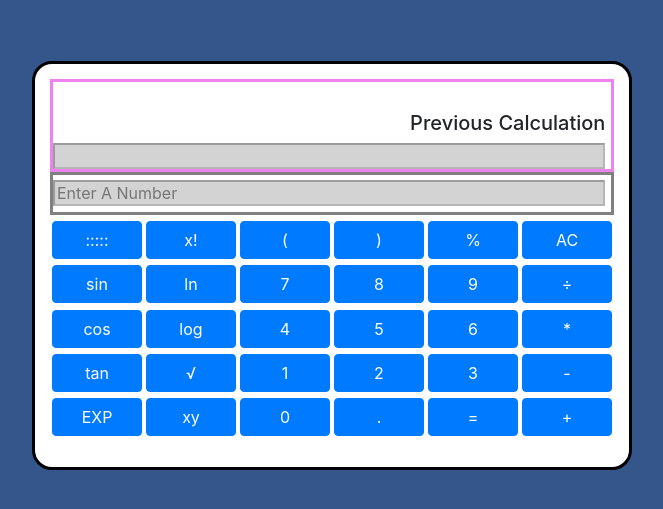
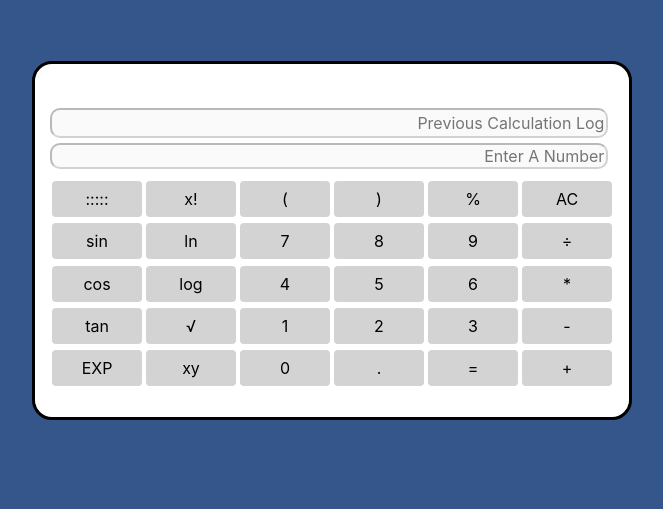
Before and after one commit to LuiDEVBubble/Calculator-, a plain HTML site: page index.html in a window 1280 px wide. Shown: the part 105-614 px from the top of the page, without its empty margins (308-971 px from the left). Drawn offline with nearby package versions, Linux system fonts and the light colour scheme.

Commit message:
Sleek calculator with basic operations. Hard calculations coming soon

```diff
--- a/functions.js
+++ b/functions.js
@@ -8,6 +8,7 @@ function solve()
 {
 
     let x = document.getElementById("displayResult").value;
+    document.getElementById("previousResult").value = x;
     // if (x == null)
     // {
     //     return;
@@ -20,4 +21,5 @@ function solve()
 function clr()
 {
     document.getElementById("displayResult").value = "";
+    document.getElementById("previousResult").value = "";
 }
--- a/index.html
+++ b/index.html
@@ -21,8 +21,8 @@
     <h2>Final exam Calculator Project</h2>
     <div class="entireCalculator container-small">
         <div class="calculatorPreviousCalc flex-row">
-            <h5>Previous Calculation</h5>
-            <input type="text" id="previousResult" placeholder="" disabled/>
+            <!-- <h5></h5> -->
+            <input type="text" id="previousResult" placeholder="Previous Calculation Log" disabled/>
         </div>
         <div class="calculatorDisplay flex-row">
             <!-- <h4 type="text" id="displayResult">Test</h4> -->
--- a/stylessheet.css
+++ b/stylessheet.css
@@ -22,7 +22,7 @@
 {
     display: block;
     text-align: right;
-    border: violet solid;
+    /* border: violet solid; */
     padding-top: 5%;
     padding-right: 1%;
 }
@@ -30,7 +30,7 @@
 {
     display: block;
     text-align: right;
-    border: gray solid ;
+    /* border: gray solid ; */
     padding-top: 1%;
     padding-bottom: 1%;
     padding-right: 1%;
@@ -57,9 +57,24 @@
     border: tomato solid;
     border-radius: 10px; */
 }
-.-item button, input{
+.-item input{
     height: 100%;
     width:  100%;
     background-color: lightgray;
     color: black;
+    border: none;
+
 }
+
+#displayResult{
+    border-radius: 10px;
+    width: 100%;
+    height: 100%;
+    text-align: right;
+
+}
+#previousResult{
+    border-radius: 10px;
+    width: 100%;
+    text-align: right;
+}
```
